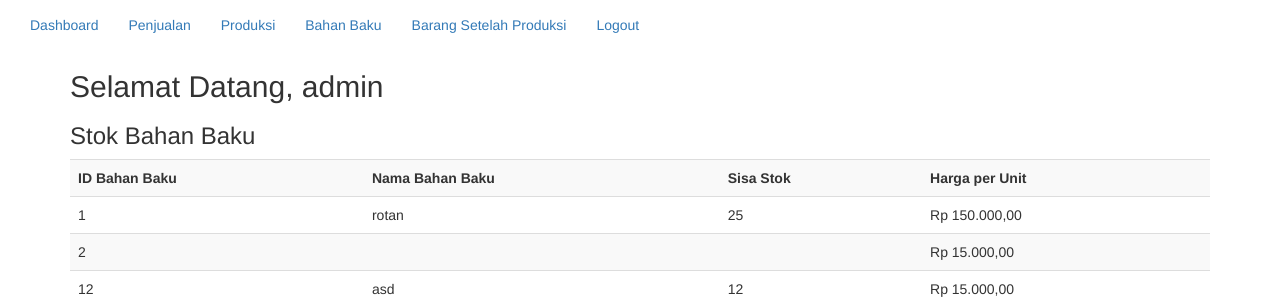
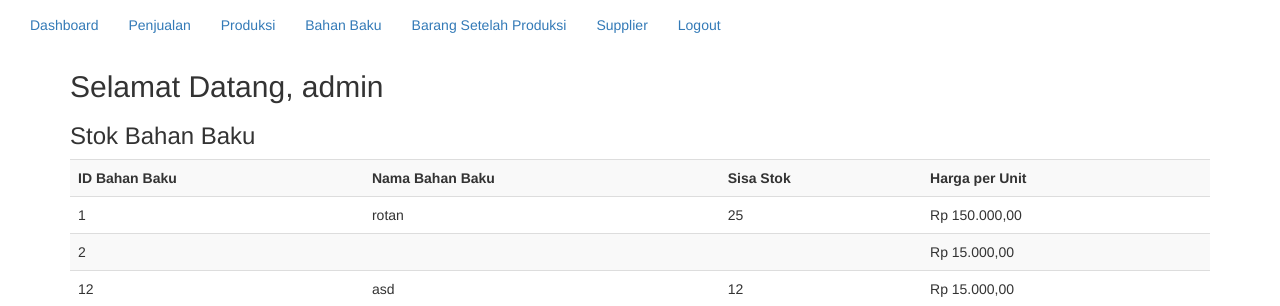
Before and after one commit to norbrightside/pkl-yola, a PHP site: page /dashboard.php in a window 1280 px wide. Shown: the top 306 px of the page. Run offline with PHP 8.4, Linux system fonts and the light colour scheme; a user stored in the database is signed in; data comes from the database, SQL or seed files in the repository.

Commit message:
+supplier

```diff
--- a/dashboard.php
+++ b/dashboard.php
@@ -20,6 +20,7 @@ session_start(); // Mulai session
       <li><a href="production.php">Produksi</a></li>
       <li><a href="raw_materials.php">Bahan Baku</a></li>
       <li><a href="products.php">Barang Setelah Produksi</a></li>
+      <li><a href="supplier.php">Supplier</a></li>
       <li><a href="index.php">Logout</a></li>
    </ul>
    </div>
```
